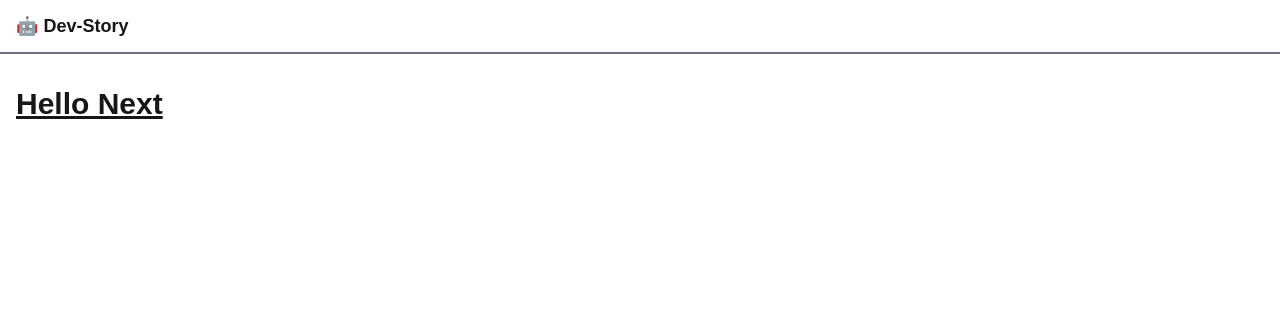
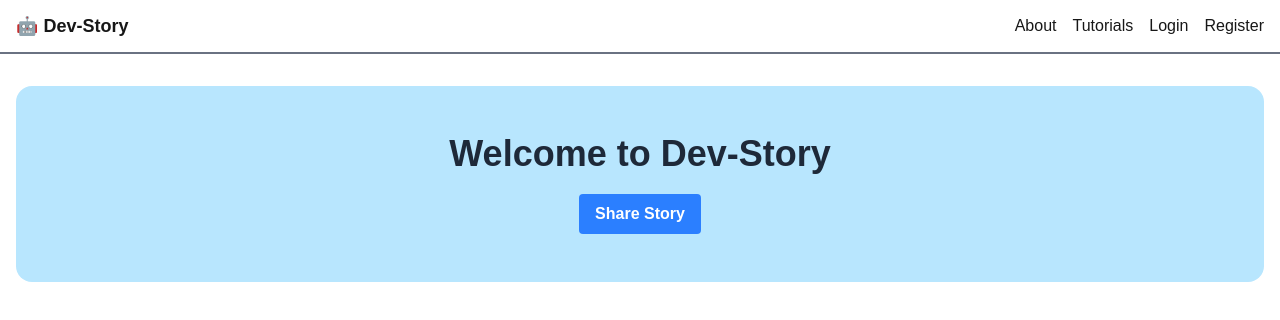
Before and after one commit to the-abed/next-first, a Next.js app: page / in a window 1280 px wide. Shown: the top 320 px of the page. Built offline with nearby package versions, Linux system fonts and the light colour scheme.

Commit message:
add banner

```diff
--- a/src/app/about/page.jsx
+++ b/src/app/about/page.jsx
@@ -1,12 +1,17 @@
-import Title from '@/components/Title';
-import React from 'react';
+import Title from "@/components/Title";
+import Link from "next/link";
+import React from "react";
 
 const About = () => {
-    return (
-        <div>
-            <Title> Welcome to About Page</Title>
-        </div>
-    );
+  return (
+    <div>
+      <Title> Welcome to About Page</Title>
+      <nav className="flex gap-4">
+        <Link href="/about/contact">Contact</Link>
+        <Link href="/about/teams">Teams</Link>
+      </nav>
+    </div>
+  );
 };
 
 export default About;
--- /dev/null
+++ b/src/app/dashboard/page.jsx
@@ -0,0 +1,12 @@
+import Title from '@/components/Title';
+import React from 'react';
+
+const Dashboard = () => {
+    return (
+        <div>
+            <Title> Welcome to Dashboard</Title>
+        </div>
+    );
+};
+
+export default Dashboard;
--- a/src/app/page.js
+++ b/src/app/page.js
@@ -1,9 +1,10 @@
+import Banner from "@/components/Banner";
 import Image from "next/image";
 
 export default function Home() {
   return (
    <div>
-    <h1 className="text-3xl font-bold underline">Hello Next</h1>
+<Banner></Banner>
    </div>
   );
 }
--- /dev/null
+++ b/src/components/Banner.jsx
@@ -0,0 +1,31 @@
+"use client";
+import { useRouter } from "next/navigation";
+import React from "react";
+
+const Banner = () => {
+  const router = useRouter();
+  const handleShareStory = () => {
+    const password = prompt("Enter the password:");
+    if (password === "1234") {
+      router.push("/dashboard");
+    }
+  };
+  return (
+    <div>
+      {/* Banner with share story button */}
+      <div className="bg-sky-200 flex flex-col justify-center items-center gap-5 p-12 rounded-2xl">
+        <h1 className="text-4xl font-bold text-gray-800 ">
+          Welcome to Dev-Story
+        </h1>
+        <button
+          onClick={handleShareStory}
+          className="bg-blue-500 hover:bg-blue-700 text-white font-bold py-2 px-4 rounded"
+        >
+          Share Story
+        </button>
+      </div>
+    </div>
+  );
+};
+
+export default Banner;
--- a/src/components/Header.jsx
+++ b/src/components/Header.jsx
@@ -1,9 +1,17 @@
+import Link from "next/link";
 import React from "react";
 
 const Header = () => {
   return (
-    <header className="px-4 py-3 border-b-2 border-gray-500">
-      <h1 className="text-lg font-semibold">🤖 Dev-Story</h1>
+    <header className="px-4 py-3 border-b-2 border-gray-500 flex justify-between items-center flex-wr">
+        <Link href="/" className="font-bold text-lg">🤖 Dev-Story</Link>
+      <nav className="flex gap-4">
+        <Link href="/about">About</Link>
+
+        <Link href="/tutorials">Tutorials</Link>
+        <Link href="/login">Login</Link>
+        <Link href="/register">Register</Link>
+      </nav>
     </header>
   );
 };
```
